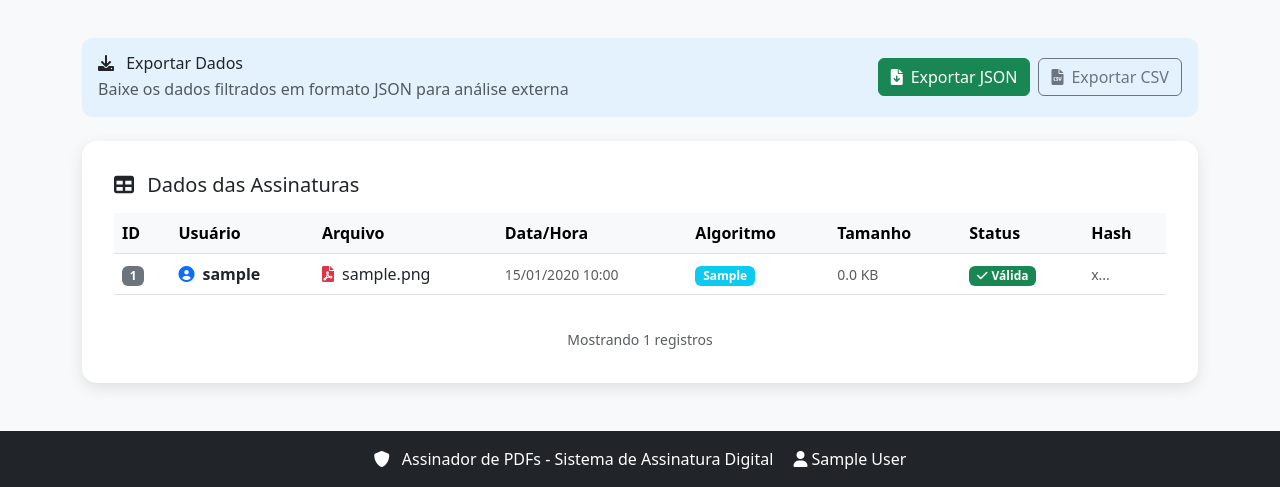
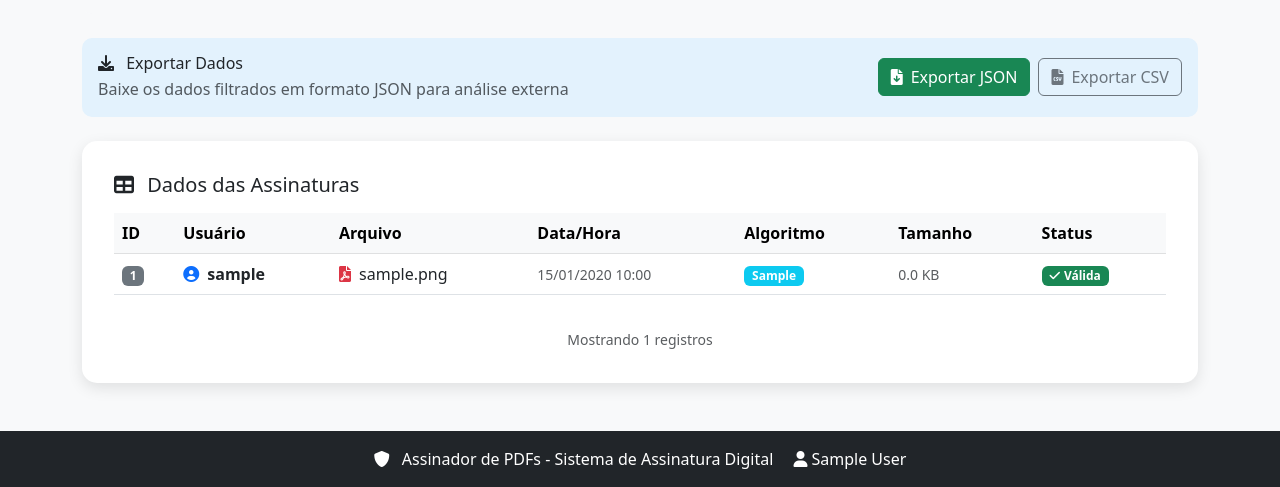
Before and after one commit to keven393/assinador, a Flask app: page /admin/reports in a window 1280 px wide. Shown: the part 471-958 px from the top of the page. Run offline with Flask 3, Linux system fonts and the light colour scheme; a user stored in the database is signed in; tables that the repository leaves empty hold one stand-in row (values such as "Sample post"); some libraries are stand-ins or nearby versions.

Commit message:
Remove hash column from reports table
The 'Hash' column and its associated data have been removed from the admin reports table for a cleaner interface.

```diff
--- a/templates/admin/reports.html
+++ b/templates/admin/reports.html
@@ -234,7 +234,6 @@ body {
                                 <th>Algoritmo</th>
                                 <th>Tamanho</th>
                                 <th>Status</th>
-                                <th>Hash</th>
                             </tr>
                         </thead>
                         <tbody>
@@ -281,11 +280,6 @@ body {
                                         </span>
                                     {% endif %}
                                 </td>
-                                <td>
-                                    <small class="text-muted" title="{{ signature.signature_hash }}">
-                                        {{ signature.signature_hash[:16] }}...
-                                    </small>
-                                </td>
                             </tr>
                             {% endfor %}
                         </tbody>
```
